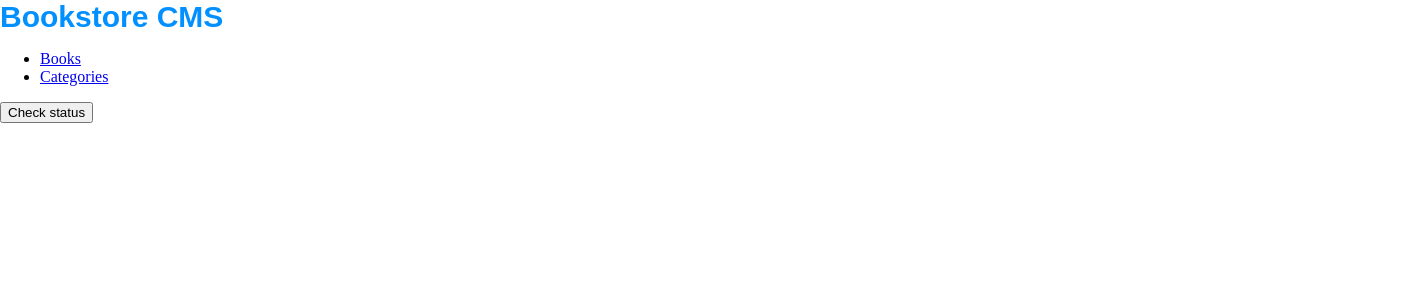
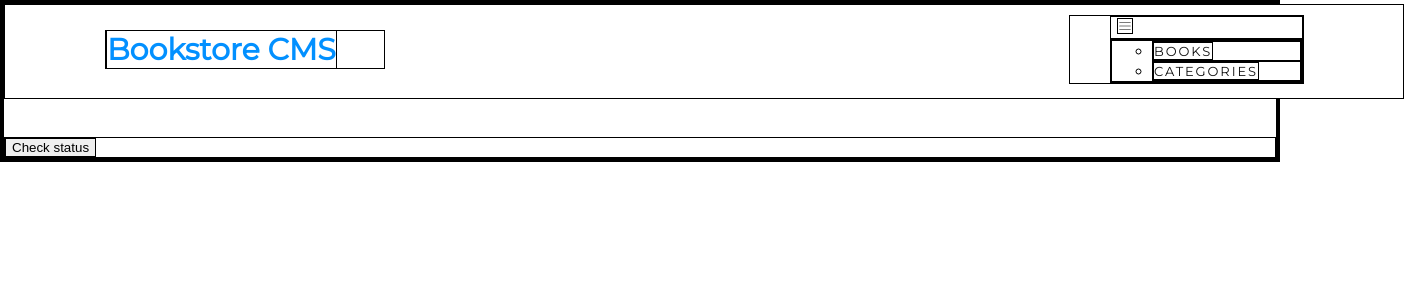
Before and after one commit to VaneCode/Bookstore, a React (Create React App) app: page /categories in a window 1280 px wide. Shown: the top 300 px of the page, 1404 px wide, since content can reach past the window. Built offline with nearby package versions, Linux system fonts and the light colour scheme.

Commit message:
Add style to Navbar

```diff
--- a/package.json
+++ b/package.json
@@ -11,6 +11,7 @@
     "prop-types": "^15.8.1",
     "react": "^18.2.0",
     "react-dom": "^18.2.0",
+    "react-icons": "^4.4.0",
     "react-redux": "^8.0.2",
     "react-router-dom": "^6.3.0",
     "react-scripts": "5.0.1",
--- a/src/App.css
+++ b/src/App.css
@@ -6,4 +6,5 @@
 body{
   margin: 0;
   padding: 0;
+  outline: 2px black;
 }
--- a/src/components/Navbar.js
+++ b/src/components/Navbar.js
@@ -1,22 +1,55 @@
+import { useState } from 'react';
+import { MdClose } from 'react-icons/md';
+import { FiMenu } from 'react-icons/fi';
 import { Link } from 'react-router-dom';
 import styles from '../styles/Navbar.module.css';
 
-const Navbar = () => (
-  <nav>
-    <span>
-      <a href="/" className={styles.BookstoreCMS}>
+const Navbar = () => {
+  const [navbarOpen, setNavbarOpen] = useState(false);
+  const handleToggle = () => {
+    setNavbarOpen((prev) => !prev);
+  };
+  // const closeMenu = () => {
+  // setNavbarOpen(false);
+  // };
+  return (
+    <nav className={styles.NavBar}>
+      <div>
+        <Link to="/" className={styles.BookstoreCMS}>
           Bookstore CMS
-      </a>
-    </span>
-    <ul>
+        </Link>
+      </div>
+      <ul className={styles.navigation}>
         <li>
-        <Link to="/">Books</Link>
+          <button onClick={handleToggle} type="button" className={styles.BurgerIcon}>
+            {navbarOpen ? (
+              <MdClose
+                style={{ color: '#7b7b7b', width: '1rem', height: '1rem' }}
+              />
+            ) : (
+              <FiMenu
+                style={{ color: '#7b7b7b', width: '1rem', height: '1rem' }}
+              />
+            )}
+          </button>
         </li>
         <li>
-        <Link to="/categories">Categories</Link>
+          <ul className={styles.nav}>
+            <li>
+              <Link to="/" className={styles.navItem}>
+                BOOKS
+              </Link>
+            </li>
+            <li>
+              <Link to="/categories" className={styles.navItem}>
+                CATEGORIES
+              </Link>
+            </li>
+          </ul>
         </li>
       </ul>
     </nav>
   );
+};
 
 export default Navbar;
--- a/src/index.css
+++ b/src/index.css
@@ -1,11 +1,14 @@
+@import url('https://fonts.googleapis.com/css2?family=Montserrat:wght@100;200;300;400&display=swap');
+@import url('https://fonts.googleapis.com/css2?family=Roboto+Slab:wght@100;200;300;400;500;600;700&display=swap');
+
 /* CSS variables */
 :root {
   --azure: #0290ff;
   --opaque-azure: #4386bf;
   --white-color: #fff;
   --black-color: #121212;
-  --main-font: 'Monserrat', sans-serif;
-  --second-font: 'RobotoSlab', sans-serif;
+  --main-font: 'Montserrat', sans-serif;
+  --second-font: 'Roboto Slab', serif;
 }
 
 body {
@@ -22,3 +25,5 @@ body {
 *::after {
   box-sizing: inherit;
 }
+
+* { border: 1px solid black; }
--- a/src/styles/Navbar.module.css
+++ b/src/styles/Navbar.module.css
@@ -1,3 +1,15 @@
+.NavBar {
+  width: 87.5rem;
+  height: 5.938rem;
+  margin: 0 0 2.375rem;
+  padding: 1.438rem 6.188rem 1.688rem 6.25rem;
+  background-color: var(--white-color);
+  display: flex;
+  gap: 2rem;
+  align-items: center;
+  justify-content: space-between;
+}
+
 .BookstoreCMS {
     width: 15rem;
     height: 2.313rem;
@@ -12,3 +24,32 @@
     color: var(--azure);
     text-decoration: none;
   }
+
+.navigation{
+    list-style: none;
+}
+
+.BurgerIcon {
+    background-color: transparent;
+    border: none;
+}
+
+.menu{
+    display: flex;
+    list-style: none;
+}
+
+.navItem{
+    width: 3.688rem;
+    height: 1rem;
+    margin: 1.125rem 2.563rem 0.688rem 0;
+    font-family: var(--main-font);
+    font-size: 0.813rem;
+    font-weight: normal;
+    font-stretch: normal;
+    font-style: normal;
+    line-height: normal;
+    letter-spacing: 1.9px;
+    color: var(--black-color);
+    text-decoration: none;
+}
```
Also changed, not shown: 1 other file (tests, documents, lock files or other folders). Lines whose indentation alone changed are shown as unchanged.
